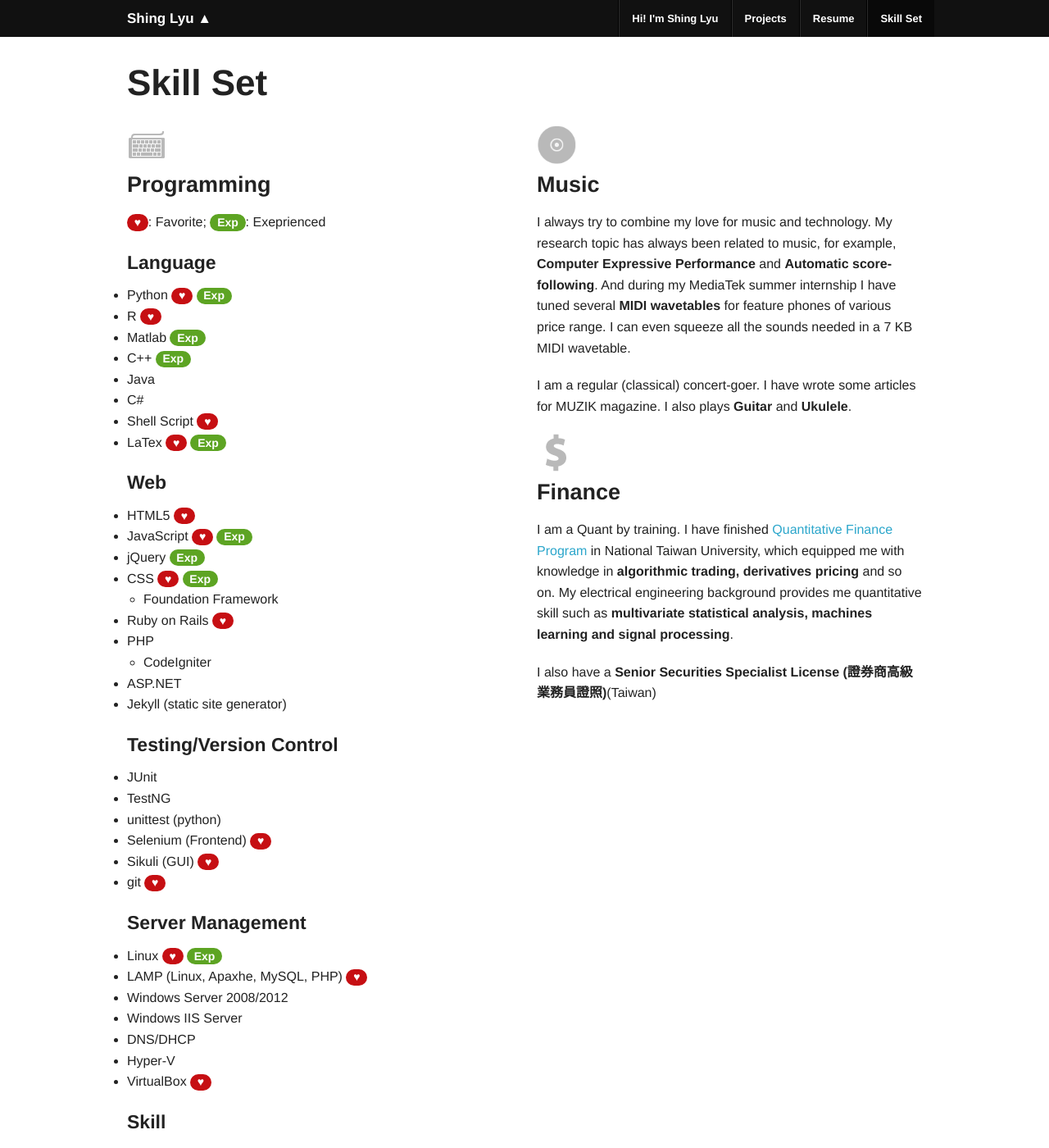
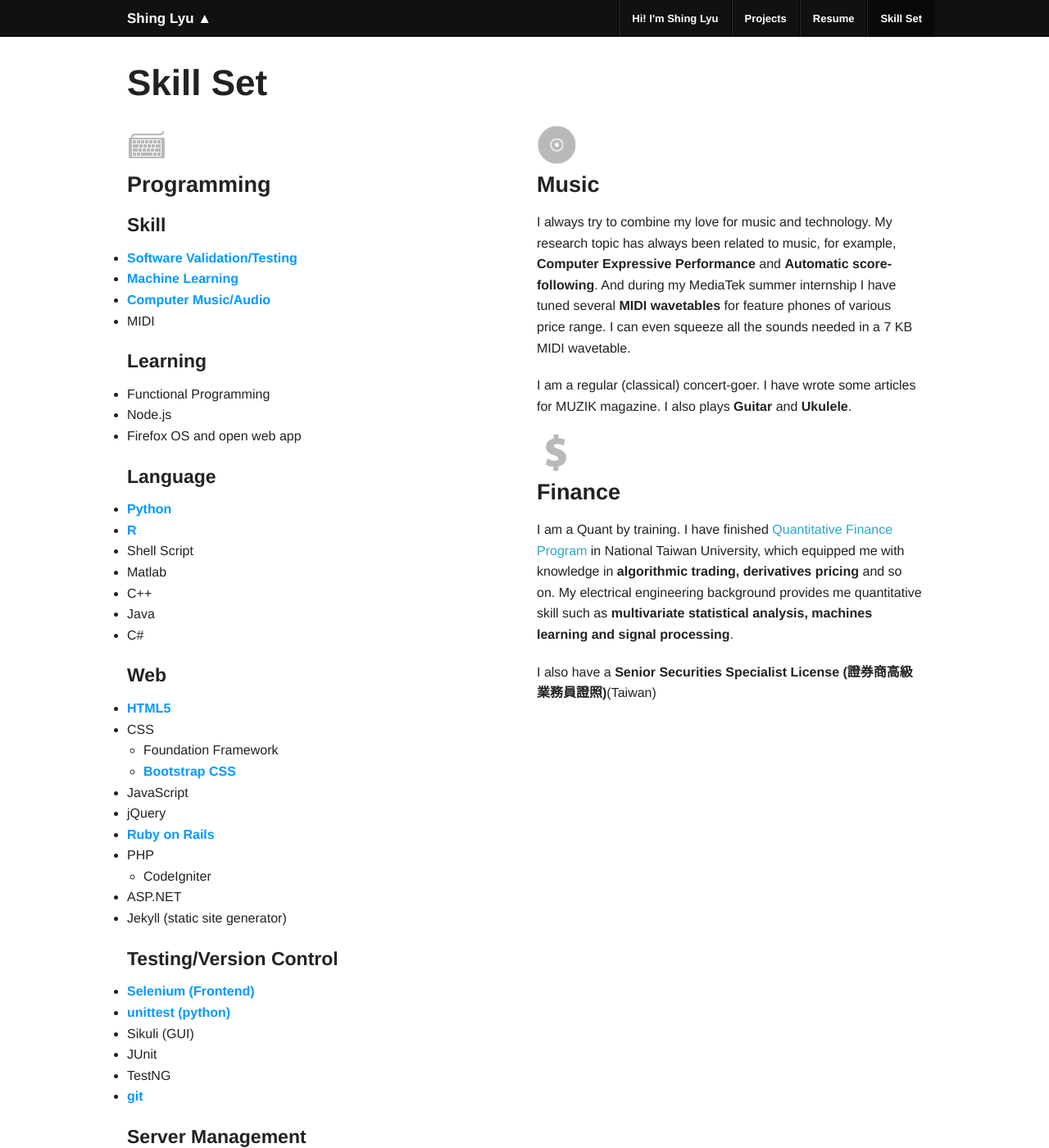
Before and after one commit to shinglyu/shinglyu.github.io, a Jekyll site: the page built from skillset.html, in a window 1280 px wide and 1400 px high. Shown: the whole window at 82% size. Built offline with Jekyll 4.4.1, drawn with Linux system fonts in a browser that asks for light colours; some of the changed text lies outside the part shown.

Commit message:
Updated skillset content and design

```diff
--- a/css/index.css
+++ b/css/index.css
@@ -9,3 +9,7 @@
 .inline {
    display:inline;
 }
+
+li strong {
+   color:#0099ff;
+}
--- a/skillset.html
+++ b/skillset.html
@@ -13,30 +13,42 @@ css: css/index.css
 		<div class="large-6 columns">
          <img class="icon" src="img/keyboard_48.png" alt=""/>
          <h3>Programming</h3>
-         <p><span class="label round alert">♥ </span>: Favorite;  <span class="label round success">Exp</span>: Exeprienced</p>
+         <h4>Skill</h4>
+         <ul>
+            <li><strong>Software Validation/Testing</strong></li>
+            <li><strong>Machine Learning</strong></li>
+            <li><strong>Computer Music/Audio</strong></li>
+            <li>MIDI</li>
+         </ul>
+         <h4>Learning</h4>
+         <ul>
+            <li>Functional Programming</li>
+            <li>Node.js</li>
+            <li>Firefox OS and open web app</li>
+         </ul>
          <h4>Language</h4>
          <ul>
-            <li>Python <span class="label round alert">♥ </span> <span class="label round success">Exp</span></li>
-            <li>R <span class="label round alert">♥ </span></li>
-            <li>Matlab <span class="label round success">Exp</span></li>
-            <li>C++ <span class="label round success">Exp</span></li>
+            <li><strong>Python</strong></li>
+            <li><strong>R </strong></li>
+            <li>Shell Script </li>
+            <li>Matlab </li>
+            <li>C++ </li>
             <li>Java</li>
             <li>C#</li>
-            <li>Shell Script <span class="label round alert">♥ </span></li>
-            <li>LaTex <span class="label round alert">♥ </span> <span class="label round success">Exp</span></li>
 
          </ul>
          <h4>Web</h4>
          <ul>
-            <li>HTML5 <span class="label round alert">♥ </span></li>
-            <li>JavaScript <span class="label round alert">♥ </span> <span class="label round success">Exp</span></li>
-            <li>jQuery <span class="label round success">Exp</span></li>
-            <li>CSS <span class="label round alert">♥ </span> <span class="label round success">Exp</span>
+            <li><strong>HTML5</strong></li>
+            <li>CSS
                <ul>
                   <li>Foundation Framework</li>
+                  <li><strong>Bootstrap CSS</strong></li>
                </ul>
             </li>
-            <li>Ruby on Rails <span class="label round alert">♥ </span></li>
+            <li>JavaScript  </li>
+            <li>jQuery </li>
+            <li><strong>Ruby on Rails</strong></li>
             <li>PHP
                <ul>
                   <li>CodeIgniter</li>
@@ -47,31 +59,29 @@ css: css/index.css
          </ul>
          <h4>Testing/Version Control</h4>
          <ul>
+            <li><strong>Selenium (Frontend)</strong></li>
+            <li><strong>unittest (python)</strong></li>
+            <li>Sikuli (GUI) </li>
             <li>JUnit</li>
             <li>TestNG</li>
-            <li>unittest (python)</li>
-            <li>Selenium (Frontend) <span class="label round alert">♥ </span> </li>
-            <li>Sikuli (GUI) <span class="label round alert">♥ </span></li>
-            <li>git <span class="label round alert">♥ </span></li>
+            <li><strong>git </strong></li>
          </ul>
          <h4>Server Management</h4>
          <ul>
-            <li>Linux <span class="label round alert">♥ </span> <span class="label round success">Exp</span></li>
-            <li>LAMP (Linux, Apaxhe, MySQL, PHP) <span class="label round alert">♥ </span></li>
+            <li><strong>Linux</strong></li>
+            <li>LAMP (Linux, Apaxhe, MySQL, PHP) </li>
             <li>Windows Server 2008/2012 </li>
             <li>Windows IIS Server</li>
             <li>DNS/DHCP</li>
             <li>Hyper-V</li>
-            <li>VirtualBox <span class="label round alert">♥ </span> </li>
+            <li><strong>VirtualBox</strong></li>
 
          </ul>
-         <h4>Skill</h4>
+         <h4>Misc.</h4>
          <ul>
-            <li>Software Validation/Testing</li>
-            <li>Machine Learning</li>
-            <li>Computer Music/Audio</li>
-            <li>MIDI</li>
+            <li>LaTex</li>
          </ul>
+
       </div>
       <div class="large-6 columns">
          <div class="row">
```
Also changed, not shown: 2 other files.
